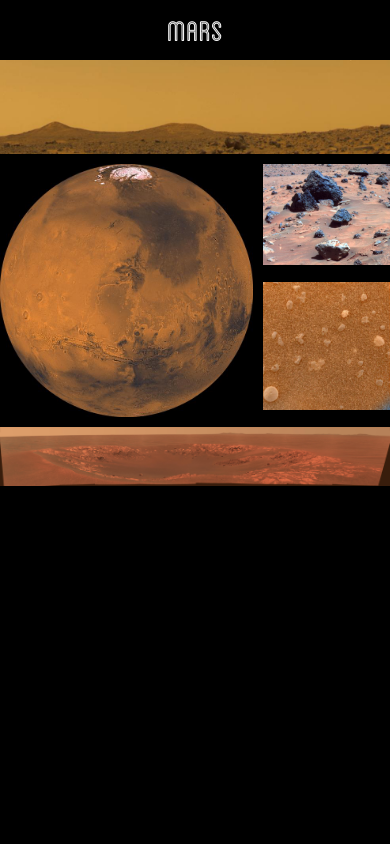
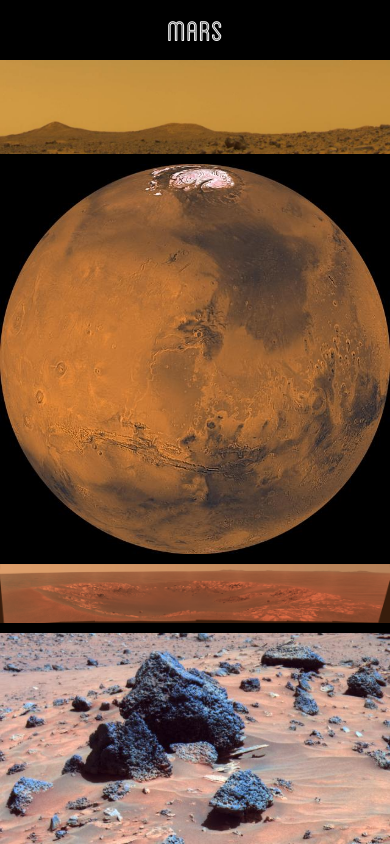
Before and after one commit to staceyb/cssgridflexbox-tailwind, a React (Vite) app: page /mars in a window 390 px wide. Shown: the top 844 px of the page. Built offline with nearby package versions, Linux system fonts and the light colour scheme.

Commit message:
Media query to display all photos in one column for screen width 700px or less

```diff
--- a/src/css/mars.css
+++ b/src/css/mars.css
@@ -9,50 +9,78 @@ img {
 .grid-container {
   display: grid;
   grid-template-columns: 2fr 1fr;
-  grid-template-areas:
+  /* grid-template-areas:
     'sol10 sol10'
     'mars meteorite'
     'mars microscope'
-    'intrepid intrepid';
+    'intrepid intrepid'; */
   gap: 1rem;
   max-width: 980px;
   margin: 0 auto;
 }
 
 .one {
-  /* grid-column: 1/3; */
-  grid-column: 1 / span 3;
-  grid-area: sol10;
+  grid-column: 1/3;
+  /* grid-column: 1 / span 3;
+  grid-area: sol10; */
 }
 
 .two {
-  /* grid-column: 1/2;
-   grid-row: 2/4; */
-  grid-column: 1;
-  grid-row: 2 / span 2;
-  grid-area: mars;
+  grid-column: 1/2;
+  grid-row: 2/4;
+  /* grid-row: 2 / span 2;
+  grid-area: mars; */
 }
 
 .three {
-  /* grid-column: 1/3; */
-  grid-column: 1 / span 2;
-  grid-area: intrepid;
+  grid-column: 1/3;
+  /* grid-column: 1 / span 2;
+  grid-area: intrepid; */
 }
 
 .four {
-  /* grid-column: 2/3;
-    grid-row: 2/3; */
-  grid-column: 2;
+  grid-column: 2/3;
+  grid-row: 2/3;
+  /*grid-column: 2;
   grid-row: 2;
 
-  grid-area: meteorite;
+  grid-area: meteorite; */
 }
 
 .five {
-  /* grid-column: 2/3;
-    grid-row: 3/4; */
-  grid-column: 2;
+  grid-column: 2/3;
+  grid-row: 3/4;
+  /* grid-column: 2;
   grid-row: 3;
 
-  grid-area: microscope;
+  grid-area: microscope; */
 }
+
+@media (max-width: 700px) {
+  .grid-container {
+    grid-template-columns: 1fr;
+  }
+
+  .one {
+    grid-column: auto;
+  }
+
+  .two {
+    grid-column: auto;
+    grid-row: auto;
+  }
+
+  .three {
+    grid-column: auto;
+  }
+
+  .four {
+    grid-column: auto;
+    grid-row: auto;
+  }
+
+  .five {
+    grid-column: auto;
+    grid-row: auto;
+  }
+}
```
